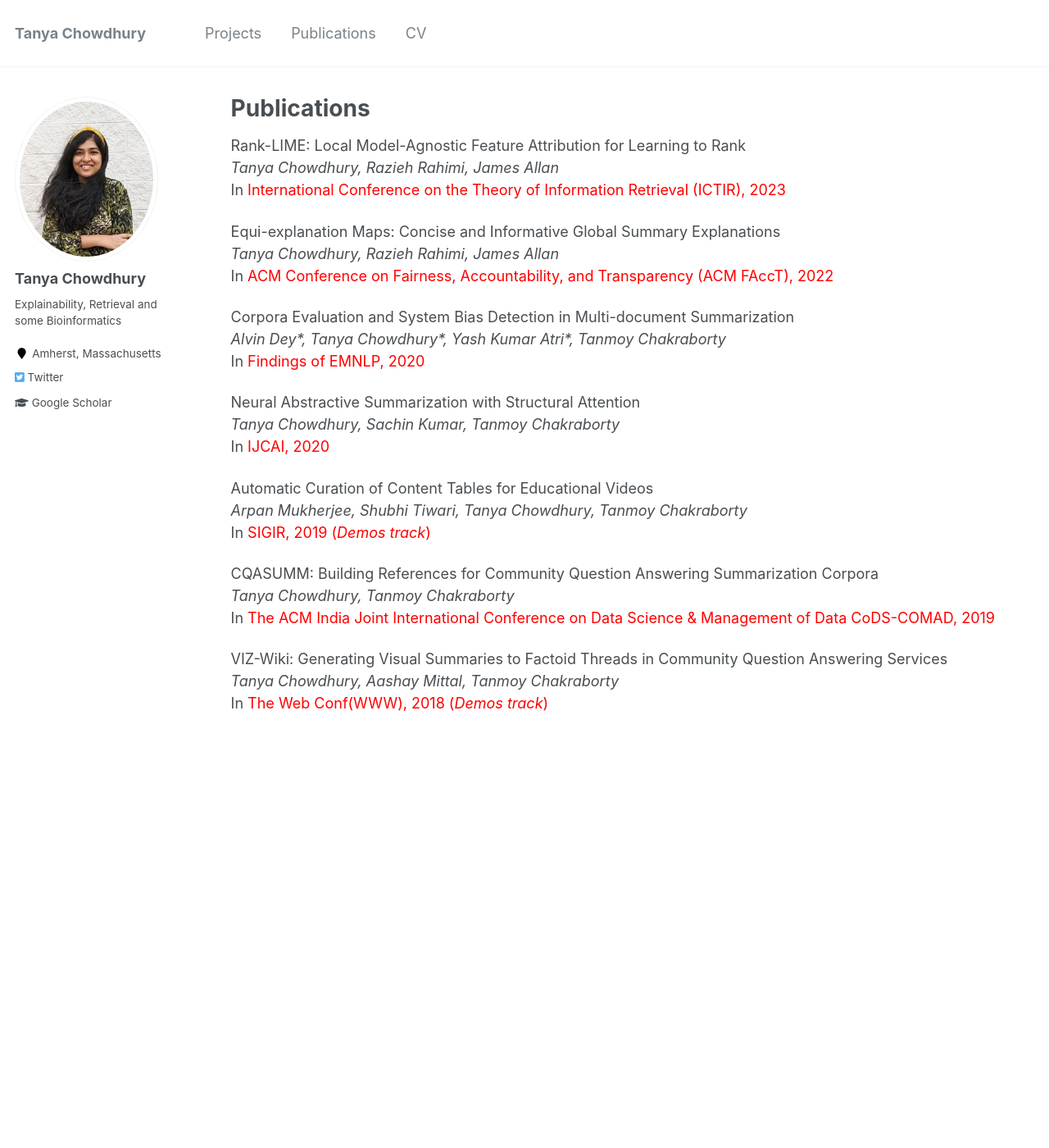
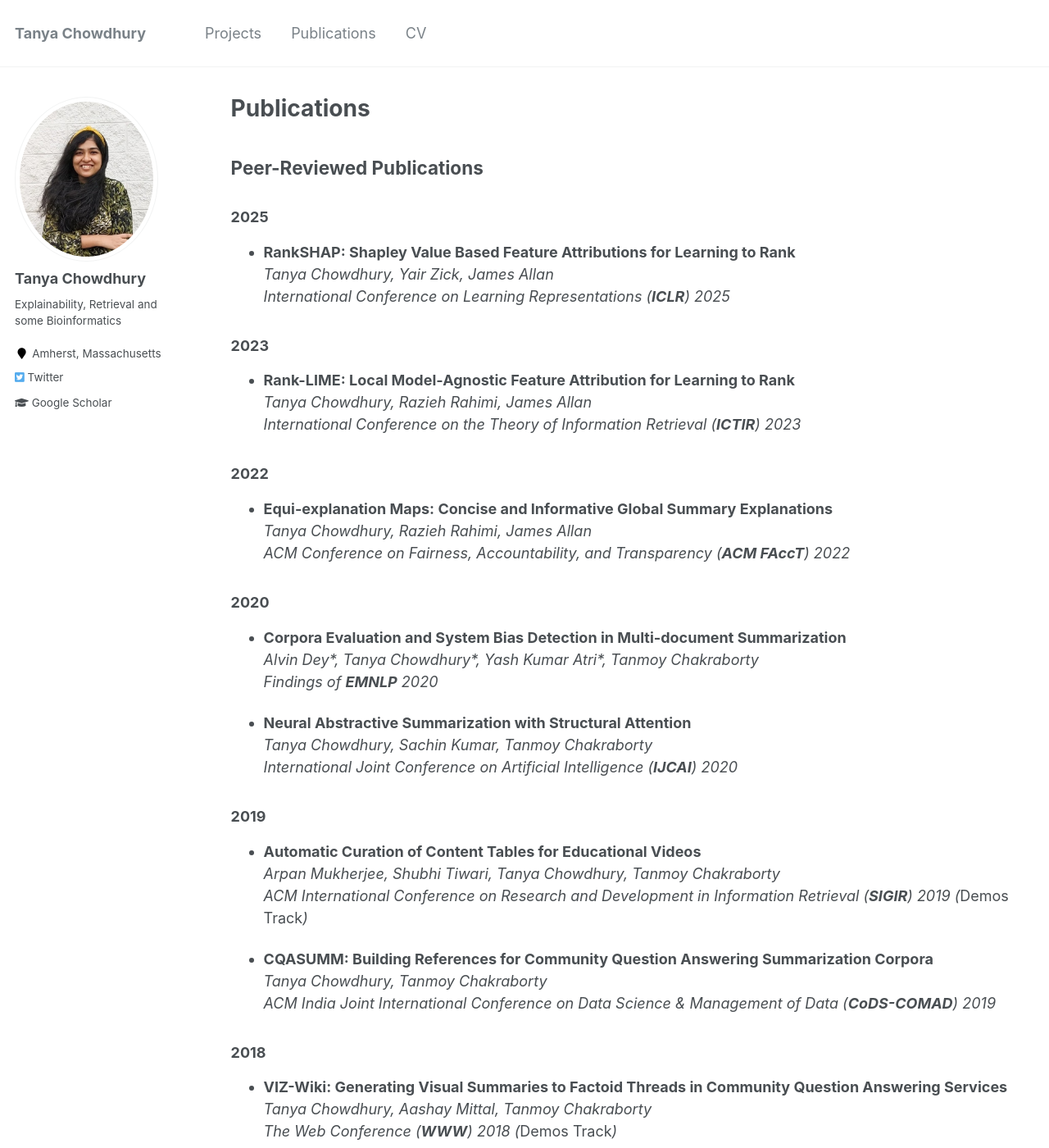
Before and after one commit to TaKneeAa/TaKneeAa.github.io, a Jekyll site: the page built from _pages/publications.md, in a window 1280 px wide and 1400 px high. Shown: the whole window at 82% size. Built offline with Jekyll 4.4.1, drawn with Linux system fonts in a browser that asks for light colours.

Commit message:
Jan 2025 end updates

```diff
--- a/_pages/publications.md
+++ b/_pages/publications.md
@@ -5,30 +5,42 @@ permalink: /publications/
 author_profile: true
 ---
 
-Rank-LIME: Local Model-Agnostic Feature Attribution for Learning to Rank \
-*Tanya Chowdhury, Razieh Rahimi, James Allan*\
-In <span style="color:red">International Conference on the Theory of Information Retrieval (ICTIR), 2023</span>
+## Peer-Reviewed Publications
 
-Equi-explanation Maps: Concise and Informative Global Summary Explanations \
-*Tanya Chowdhury, Razieh Rahimi, James Allan*\
-In <span style="color:red">ACM Conference on Fairness, Accountability, and Transparency (ACM FAccT), 2022</span>
+### 2025
+- **RankSHAP: Shapley Value Based Feature Attributions for Learning to Rank**
+  *Tanya Chowdhury, Yair Zick, James Allan*
+  *International Conference on Learning Representations (**ICLR**) 2025*
 
-Corpora Evaluation and System Bias Detection in Multi-document Summarization \
-*Alvin Dey\*, Tanya Chowdhury\*, Yash Kumar Atri\*, Tanmoy Chakraborty*\
-In <span style="color:red">Findings of EMNLP, 2020</span>
+### 2023
+- **Rank-LIME: Local Model-Agnostic Feature Attribution for Learning to Rank**
+  *Tanya Chowdhury, Razieh Rahimi, James Allan*
+  *International Conference on the Theory of Information Retrieval (**ICTIR**) 2023*
 
-Neural Abstractive Summarization with Structural Attention\
-*Tanya Chowdhury, Sachin Kumar, Tanmoy Chakraborty*\
-In <span style="color:red">IJCAI, 2020</span>
+### 2022
+- **Equi-explanation Maps: Concise and Informative Global Summary Explanations**
+  *Tanya Chowdhury, Razieh Rahimi, James Allan*
+  *ACM Conference on Fairness, Accountability, and Transparency (**ACM FAccT**) 2022*
 
-Automatic Curation of Content Tables for Educational Videos\
-*Arpan Mukherjee, Shubhi Tiwari, Tanya Chowdhury, Tanmoy Chakraborty*\
-In <span style="color:red">SIGIR, 2019 (*Demos track*)</span>
+### 2020
+- **Corpora Evaluation and System Bias Detection in Multi-document Summarization**
+  *Alvin Dey\*, Tanya Chowdhury\*, Yash Kumar Atri\*, Tanmoy Chakraborty*
+  *Findings of **EMNLP** 2020*
 
-CQASUMM: Building References for Community Question Answering Summarization Corpora\
-*Tanya Chowdhury, Tanmoy Chakraborty*\
-In <span style="color:red">The ACM India Joint International Conference on Data Science & Management of Data CoDS-COMAD, 2019</span>
+- **Neural Abstractive Summarization with Structural Attention**
+  *Tanya Chowdhury, Sachin Kumar, Tanmoy Chakraborty*
+  *International Joint Conference on Artificial Intelligence (**IJCAI**) 2020*
 
-VIZ-Wiki: Generating Visual Summaries to Factoid Threads in Community Question Answering Services\
-*Tanya Chowdhury, Aashay Mittal, Tanmoy Chakraborty*\
-In <span style="color:red">The Web Conf(WWW), 2018 (*Demos track*)</span>
+### 2019
+- **Automatic Curation of Content Tables for Educational Videos**
+  *Arpan Mukherjee, Shubhi Tiwari, Tanya Chowdhury, Tanmoy Chakraborty*
+  *ACM International Conference on Research and Development in Information Retrieval (**SIGIR**) 2019 (*Demos Track*)*
+
+- **CQASUMM: Building References for Community Question Answering Summarization Corpora**
+  *Tanya Chowdhury, Tanmoy Chakraborty*
+  *ACM India Joint International Conference on Data Science & Management of Data (**CoDS-COMAD**) 2019*
+
+### 2018
+- **VIZ-Wiki: Generating Visual Summaries to Factoid Threads in Community Question Answering Services**
+  *Tanya Chowdhury, Aashay Mittal, Tanmoy Chakraborty*
+  *The Web Conference (**WWW**) 2018 (*Demos Track*)*
```
Also changed, not shown: _pages/about.md (+7 -3 lines).
